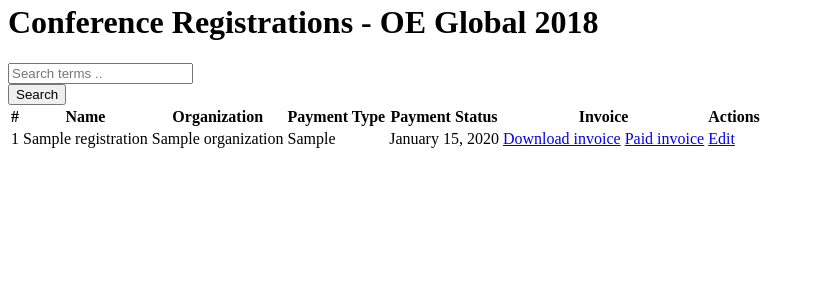
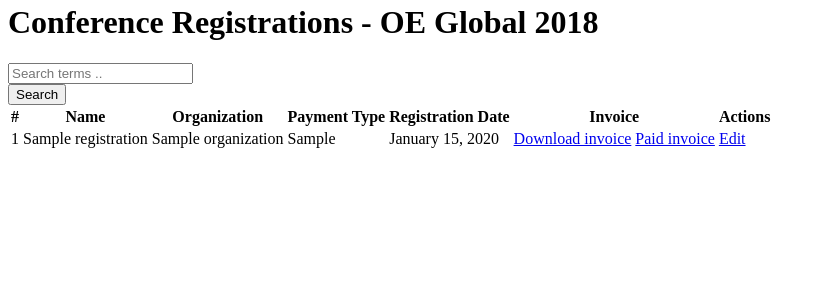
Before and after one commit to oeglobal/ocwc-members, a Django app: template members/conferences/templates/conferences/index.html in a window 1280 px wide. Shown: the part 409-709 px from the top of the page, without its empty margins (0-825 px from the left). Run offline with Django 3.2, Linux system fonts and the light colour scheme; the template is opened without the code that fills it: most values are stand-ins (such as "Sample title", 1, 10 or a date in 2020); some libraries are stand-ins or nearby versions; some web fonts are replaced.

Commit message:
Display registration date

```diff
--- a/members/conferences/templates/conferences/index.html
+++ b/members/conferences/templates/conferences/index.html
@@ -29,7 +29,7 @@
                     <th>Name</th>
                     <th>Organization</th>
                     <th>Payment Type</th>
-                    <th>Payment Status</th>
+                    <th>Registration Date</th>
                     <th colspan="2">Invoice</th>
                     <th>Actions</th>
                 </tr>
```
